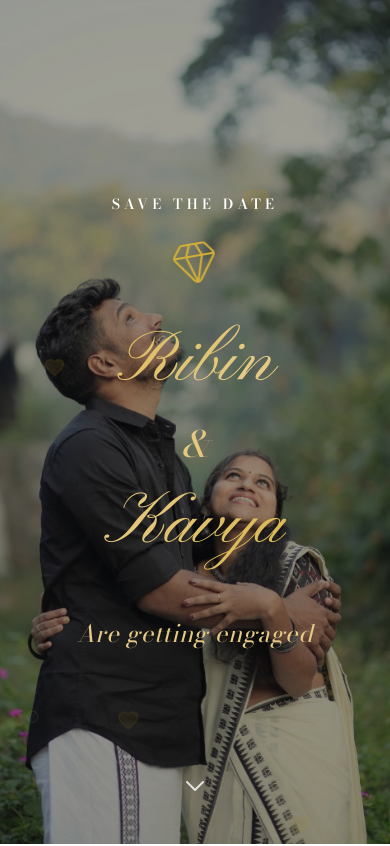
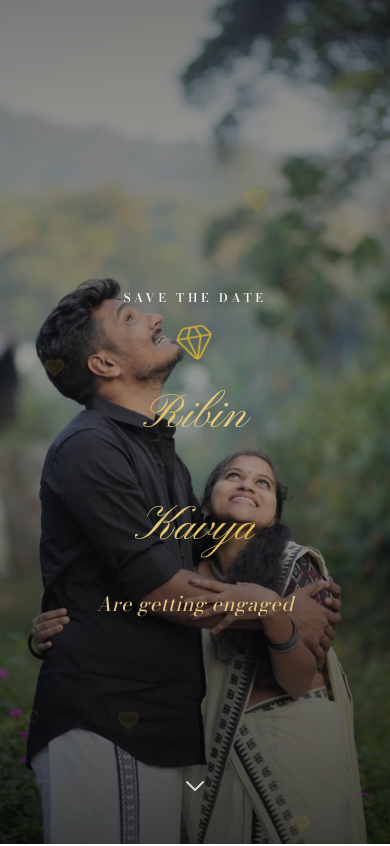
Before and after one commit to Abhijith-Abi/ribin-kavya-engagment, a Next.js app: page / in a window 390 px wide. Shown: the top 846 px of the page. Built offline with nearby package versions, Linux system fonts and the light colour scheme.

Commit message:
refactor: Adjust HeroSection overlays, remove explicit text animations, and enhance responsiveness with new font sizes and spacing.

```diff
--- a/src/components/HeroSection.tsx
+++ b/src/components/HeroSection.tsx
@@ -24,8 +24,9 @@ const HeroSection = () => {
             {/* Background Image with Parallax Effect */}
             <motion.div style={{ y, opacity }} className="absolute inset-0">
                 {/* Darker golden overlay for better text contrast */}
-                <div className="absolute inset-0 bg-black/40 mix-blend-multiply z-10" />
-                <div className="absolute inset-0 bg-gold/10 z-10 mix-blend-overlay" />
+                <div className="absolute inset-0 bg-black/30 mix-blend-multiply z-10" />
+                <div className="absolute inset-0 bg-linear-to-t from-black/60 via-transparent to-black/30 z-10" />
+                <div className="absolute inset-0 bg-gold/5 z-10 mix-blend-overlay" />
                 <Image
                     src="/images/hero_invitation.jpg"
                     alt="Engagement Couple"
@@ -37,25 +38,15 @@ const HeroSection = () => {
             </motion.div>
 
             {/* Content */}
-            <div className="z-20 text-center px-4 flex flex-col items-center gap-6">
+            <div className="z-20 text-center px-4 flex flex-col items-center gap-4 sm:gap-6 mt-16 sm:mt-0">
                 {/* Animated Floating Elements */}
                 <FloatingHearts />
 
-                <motion.div
-                    initial={{ opacity: 0, y: 20 }}
-                    animate={{ opacity: 1, y: 0 }}
-                    transition={{ duration: 0.8, delay: 0.2 }}
-                    className="font-bodoni uppercase tracking-[0.3em] text-sm md:text-base text-white font-semibold drop-shadow-md"
-                >
+                <div className="font-bodoni uppercase tracking-[0.3em] text-xs sm:text-sm md:text-base text-white/90 font-semibold drop-shadow-md">
                     Save The Date
-                </motion.div>
+                </div>
 
-                <motion.div
-                    initial={{ opacity: 0, scale: 0.9 }}
-                    animate={{ opacity: 1, scale: 1 }}
-                    transition={{ duration: 1, delay: 0.4, type: "spring" }}
-                    className="flex flex-col items-center gap-2"
-                >
+                <div className="flex flex-col items-center gap-2">
                     {/* Ring Icon Animation */}
                     <motion.div
                         animate={{ rotate: [0, 10, -10, 0] }}
@@ -64,28 +55,27 @@ const HeroSection = () => {
                             repeat: Infinity,
                             ease: "easeInOut",
                         }}
-                        className="text-gold mb-4 filter drop-shadow-lg"
+                        className="text-gold mb-2 sm:mb-4 filter drop-shadow-lg"
                     >
-                        <Gem size={48} strokeWidth={1} />
+                        <Gem
+                            size={40}
+                            className="sm:w-12 sm:h-12"
+                            strokeWidth={1}
+                        />
                     </motion.div>
 
-                    <h1 className="text-7xl md:text-9xl font-pinyon text-gold-gradient drop-shadow-2xl leading-tight py-2">
+                    <h1 className="text-5xl sm:text-7xl md:text-9xl font-pinyon text-gold-gradient drop-shadow-2xl leading-tight py-2">
                         Ribin
-                        <span className="block text-4xl md:text-6xl font-bodoni italic my-4 text-white/90">
+                        <span className="block text-3xl sm:text-4xl md:text-6xl font-bodoni italic my-2 sm:my-4 text-white/95 drop-shadow-lg">
                             &
                         </span>
                         Kavya
                     </h1>
-                </motion.div>
+                </div>
 
-                <motion.div
-                    initial={{ opacity: 0, y: 20 }}
-                    animate={{ opacity: 1, y: 0 }}
-                    transition={{ duration: 0.8, delay: 0.8 }}
-                    className="font-bodoni text-2xl md:text-3xl italic tracking-wide mt-4 text-gold-light"
-                >
+                <div className="font-bodoni text-xl sm:text-2xl md:text-3xl italic tracking-wide mt-2 sm:mt-4 text-gold-light drop-shadow-md">
                     Are getting engaged
-                </motion.div>
+                </div>
             </div>
 
             {/* Scroll indicator */}
```
